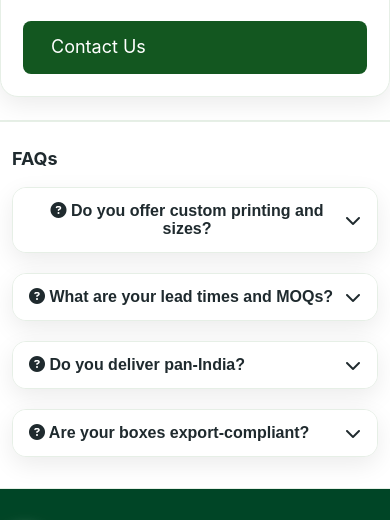
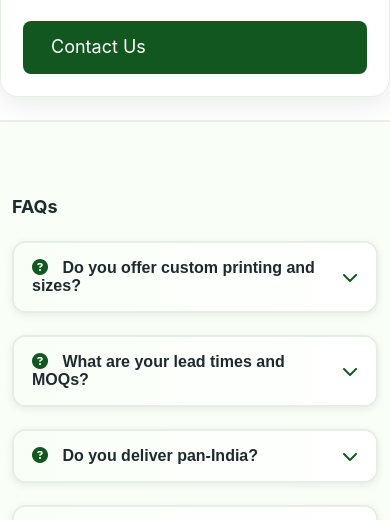
Before and after one commit to dokeprerana2007/sakhi-enterprises, a website: page public/index.html in a window 390 px wide. Shown: the part 9790-10310 px from the top of the page. Drawn offline with Linux system fonts and the light colour scheme; no server answers.

Commit message:
ui fix then

```diff
--- a/public/assets/styles/styleH.css
+++ b/public/assets/styles/styleH.css
@@ -56,6 +56,7 @@ p{color:var(--muted);margin:0 0 16px}
 
 /* nav links */
 .nav{position:relative;display:flex;justify-content:center;align-items:center;width:100%;}
+
 .nav-links{display:flex;justify-content:center;align-items:center;gap:18px;list-style:none;margin:0;padding:0;font-size:15px;flex-wrap:wrap;}
 .nav-links a{text-decoration:none;color:var(--text);font-weight:600;padding:2px 17px;border-radius:999px}
 .nav-links a:hover{background:#298d40;color:var(--green)}
@@ -186,15 +187,17 @@ p{color:var(--muted);margin:0 0 16px}
   .manual-slide-container{border:1px solid var(--dark-green)}
   .manual-prev,.manual-next{padding:8px;font-size:16px}
   .order-box{padding:16px;gap:16px}
-  .accordion-header{padding:12px 14px;font-size:14px}
-  .accordion-item{margin-bottom:8px}
+  .accordion-header{padding:14px 12px;font-size:13px}
+  .accordion-item{margin-bottom:10px;border-width:1.5px}
+  .accordion-content>p{padding:0 12px 0;font-size:14px}
+  .accordion-item.open .accordion-content>p{padding:12px 12px 14px}
   .btn{padding:8px 12px;font-size:13px;gap:6px}
   .btn-primary{padding:10px 14px}
   .product-grid{grid-template-columns:1fr}
   .gallery-grid{grid-template-columns:1fr}
   .footer-bottom .container{flex-direction:column;gap:12px;align-items:flex-start}
   .cta-btn{padding:10px 16px;font-size:14px;width:100%}
-  input,button,select,textarea{font-size:16px!important;-webkit-appearance:none;border-radius:6px}
+  input,button,select,textarea{font-size:16px!important;appearance:none;-webkit-appearance:none;border-radius:6px}
 }
 
 /* ========= HERO / SLIDES ========= */
@@ -354,14 +357,20 @@ p{color:var(--muted);margin:0 0 16px}
 
 
 /* ========= ACCORDION ========= */
-.accordion{display:grid;gap:12px}
-.accordion-item{background:#fff;border:1px solid var(--border);border-radius:var(--radius);box-shadow:var(--shadow);overflow:hidden}
-.accordion-header{width:100%;display:flex;align-items:center;justify-content:space-between;background:#fff;color:var(--text);padding:14px 16px;font-weight:600;border:0;cursor:pointer}
-.accordion-header:hover{background:#f6fff8}
-.accordion-content{display:grid;grid-template-rows:0fr;transition:grid-template-rows .3s}
-.accordion-content>p{overflow:hidden;padding:0 16px 0;margin:0}
+.faqs{background:#f9fff7;padding:72px 0}
+.accordion{display:grid;gap:12px;margin-top:20px}
+.accordion-item{background:#fff;border:2px solid var(--border);border-radius:var(--radius);box-shadow:0 2px 8px rgba(0,0,0,0.08);overflow:hidden;transition:all 0.3s ease}
+.accordion-item:hover{border-color:#4CAF50;box-shadow:0 4px 12px rgba(76,175,80,0.15)}
+.accordion-header{width:100%;display:flex;align-items:center;justify-content:space-between;background:linear-gradient(90deg, #f9fff7 0%, #fff 100%);color:var(--text);padding:16px 18px;font-weight:700;font-size:15px;border:0;cursor:pointer;transition:all 0.3s ease;text-align:left}
+.accordion-header:hover{background:linear-gradient(90deg, #f0fdf3 0%, #fff 100%)}
+.accordion-header i:first-child{margin-right:10px;color:#135720;font-size:16px}
+.accordion-header i:last-child{transition:transform 0.3s ease;color:#135720}
+.accordion-content{display:grid;grid-template-rows:0fr;transition:grid-template-rows 0.3s ease}
+.accordion-content>p{overflow:hidden;padding:0 18px 0;margin:0;line-height:1.6;color:#555}
+.accordion-item.open .accordion-header{background:linear-gradient(90deg, #e8f5e9 0%, #f6fff8 100%);border-bottom:2px solid #4CAF50}
+.accordion-item.open .accordion-header i:last-child{transform:rotate(180deg)}
 .accordion-item.open .accordion-content{grid-template-rows:1fr}
-.accordion-item.open .accordion-content>p{padding:12px 16px 16px}
+.accordion-item.open .accordion-content>p{padding:14px 18px 18px}
 
 /* ========= FOOTER ========= */
 .site-footer{background:#004526;color:#eaf4ee}
```
